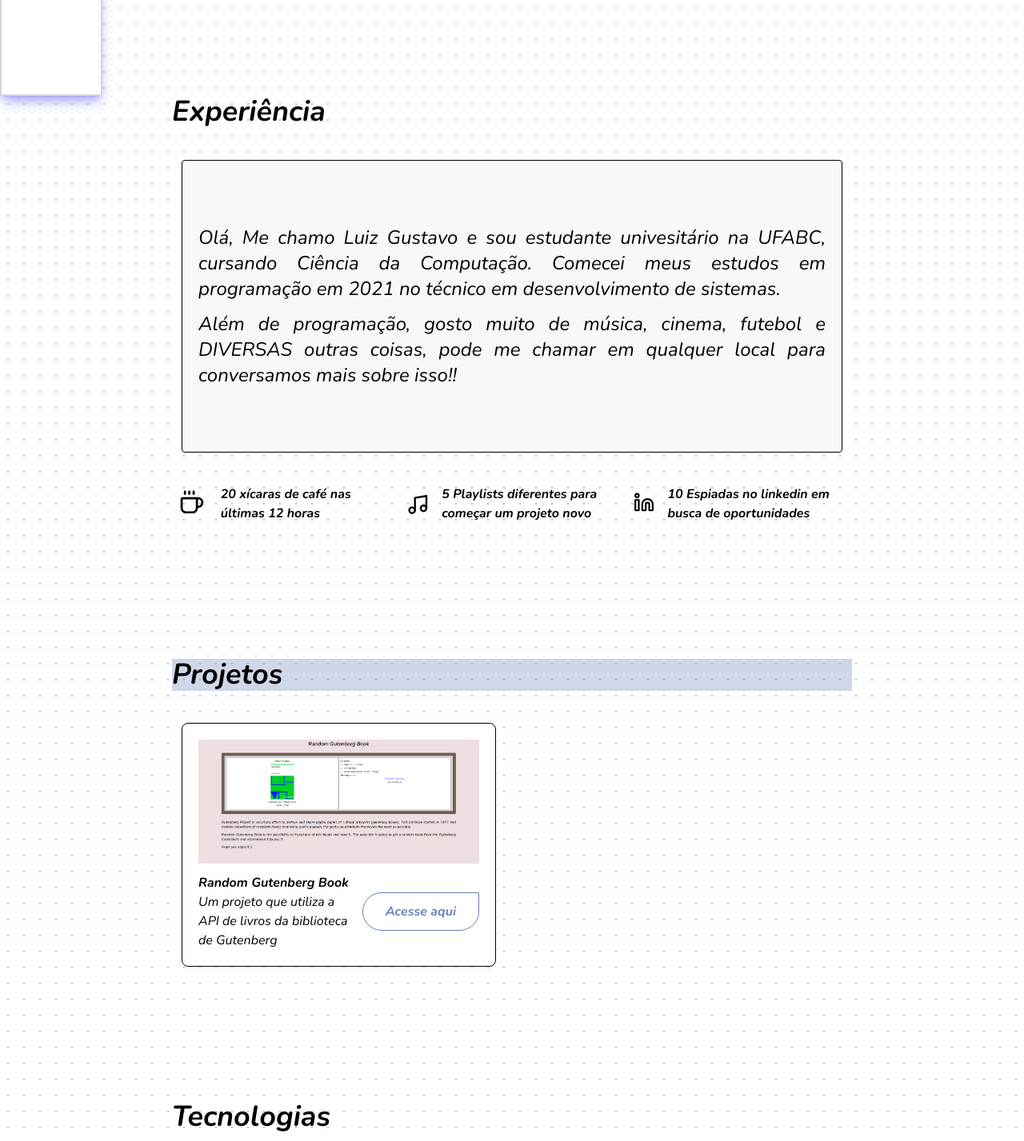
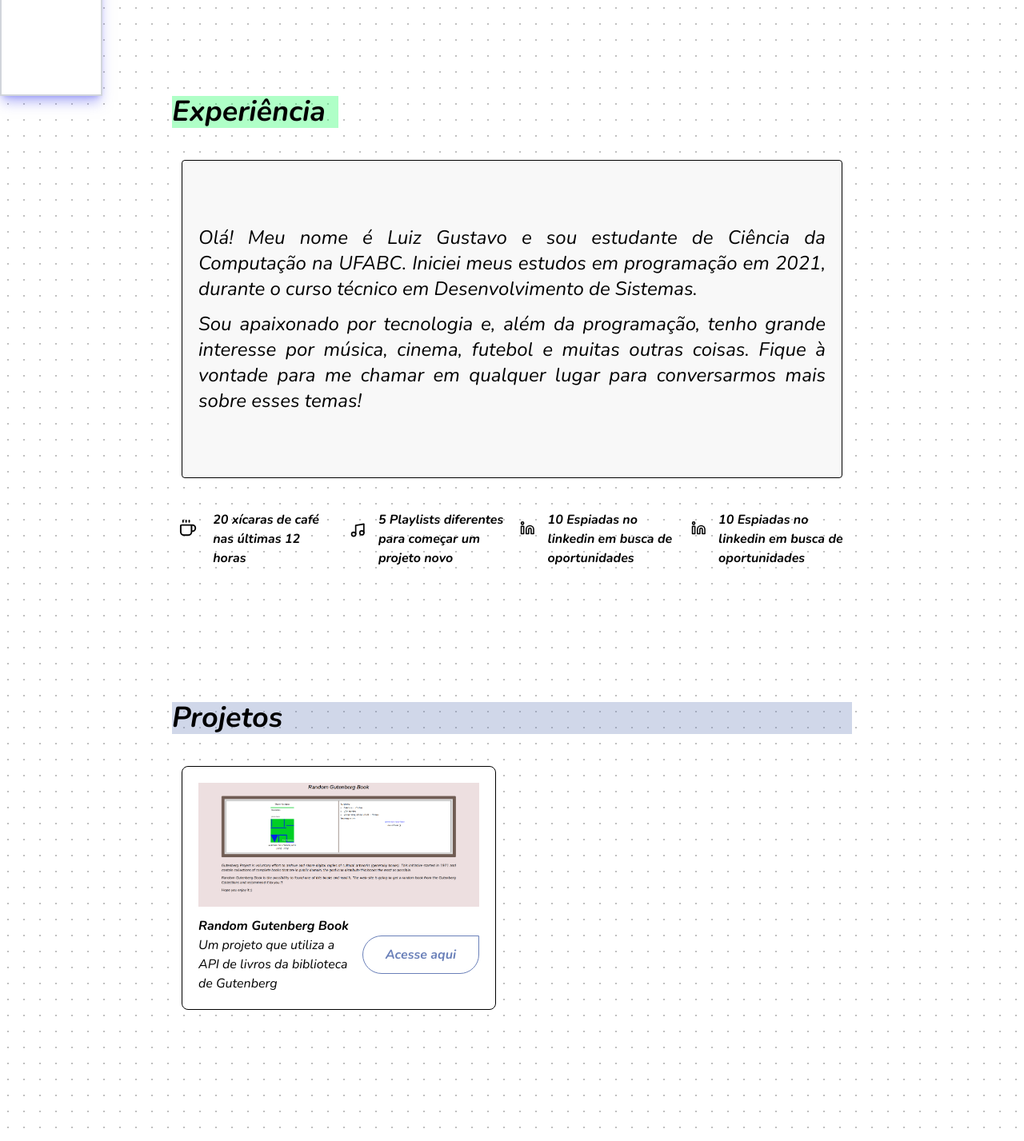
Before and after one commit to LuizinhoGustavo/LuizGustavoPortifolio, a React (Vite) app: page / in a window 1280 px wide. Shown: the part 680-2107 px from the top of the page at 80% size. Built offline with nearby package versions, Linux system fonts and the light colour scheme.

Commit message:
feat: Correção no título

```diff
--- a/src/App.tsx
+++ b/src/App.tsx
@@ -38,7 +38,7 @@ export function App() {
 
           <AboutMe />
 
-          <Title content="Projetos" color="#6A80B950" size="44" />
+          <Title content="Projetos" color="#6A80B950" size="40" />
 
           {/* Projetos */}
           <div className="mx-3 grid gap-10 grid-cols-1 lg:grid-cols-2 mb-32">
@@ -49,6 +49,7 @@ export function App() {
 
           <Tecnhologies />
 
+          <div className="flex flex-col gap-10 w-full py-14">
             <Title content="O que eu faço" color="#EEFF0050" size="60" />
 
             <div className="flex justify-center gap-12 flex-wrap w-[90%] pb-16">
@@ -60,6 +61,7 @@ export function App() {
               </div>
               <div className="bg-[#9E88FF50] h-72 w-52 border-2 border-[#9E88FF] rounded-2xl -rotate-[8deg] p-3">
                 <span className="font-bold text-2xl">Power BI</span>
+              </div>
             </div>
           </div>
 
--- a/src/Components/AboutMe/AboutMe.tsx
+++ b/src/Components/AboutMe/AboutMe.tsx
@@ -4,24 +4,30 @@ export function AboutMe() {
     return (
         <div className="mb-32">
             <div className="flex flex-col gap-3 justify-center border border-black rounded max-w-full mb-10 mx-3 p-5 py-20 bg-[#F8F8F8]">
-                <p className="text-2xl text-justify">Olá, Me chamo Luiz Gustavo e sou estudante univesitário na UFABC, cursando Ciência da Computação. Comecei meus estudos em programação em 2021 no técnico em desenvolvimento de sistemas.</p>
-                <p className="text-2xl text-justify">Além de programação, gosto muito de música, cinema, futebol e DIVERSAS outras coisas, pode me chamar em qualquer local para conversamos mais sobre isso!!</p>
+                <p className="text-2xl text-justify">Olá! Meu nome é Luiz Gustavo e sou estudante de Ciência da Computação na UFABC. Iniciei meus estudos em programação em 2021, durante o curso técnico em Desenvolvimento de Sistemas.</p>
+                <p className="text-2xl text-justify">Sou apaixonado por tecnologia e, além da programação, tenho grande interesse por música, cinema, futebol e muitas outras coisas. Fique à vontade para me chamar em qualquer lugar para conversarmos mais sobre esses temas!</p>
             </div>
 
-            <div className="w-full grid grid-cols-1 lg:grid-cols-3 gap-5 px-2">
-                <div className="flex align-middle gap-5 justify-between">
+            <div className="w-full grid grid-cols-2 lg:grid-cols-4 gap-5 px-2">
+                <div className="flex align-middle gap-5">
                     <Coffee size={45} />
 
                     <span className="font-bold">20 xícaras de café nas últimas 12 horas</span>
                 </div>
 
-                <div className="flex align-middle gap-4 justify-between">
+                <div className="flex align-middle gap-4 ">
                     <Music size={50} />
 
                     <span className="font-bold">5 Playlists diferentes para começar um projeto novo</span>
                 </div>
 
-                <div className="flex align-middle gap-4 justify-between">
+                <div className="flex align-middle gap-4 ">
+                    <Linkedin size={45} />
+
+                    <span className="font-bold">10 Espiadas no linkedin em busca de oportunidades</span>
+                </div>
+
+                <div className="flex align-middle gap-4 ">
                     <Linkedin size={45} />
 
                     <span className="font-bold">10 Espiadas no linkedin em busca de oportunidades</span>
--- a/src/Components/Title/Title.tsx
+++ b/src/Components/Title/Title.tsx
@@ -5,9 +5,36 @@ interface TitleProps {
 }
 
 export function Title({ content, color, size }: TitleProps) {
-    return (
-        <h2 className={`font-bold text-4xl w-${size} bg-[${color}]`} >
-            {content}
-        </h2 >
-    )
+
+    if (color === '#00FF4D50') {
+        return (
+            <h2 className={`font-bold text-4xl w-${size} bg-[#00FF4D50]`} >
+                {content}
+            </h2 >
+        )
+    } else if (color === '#6A80B950') {
+        return (
+            <h2 className={`font-bold text-4xl w-${size} bg-[#6A80B950]`} >
+                {content}
+            </h2 >
+        )
+    } else if (color === '#B96A6B50') {
+        return (
+            <h2 className={`font-bold text-4xl w-${size} bg-[#B96A6B50]`} >
+                {content}
+            </h2 >
+        )
+    } else if (color === '#EEFF0050') {
+        return (
+            <h2 className={`font-bold text-4xl w-${size} bg-[#EEFF0050]`} >
+                {content}
+            </h2 >
+        )
+    } else if (color === '#DB4EA350') {
+        return (
+            <h2 className={`font-bold text-4xl w-${size} bg-[#DB4EA350]`} >
+                {content}
+            </h2 >
+        )
+    }
 }
```
Lines whose indentation alone changed are shown as unchanged.
